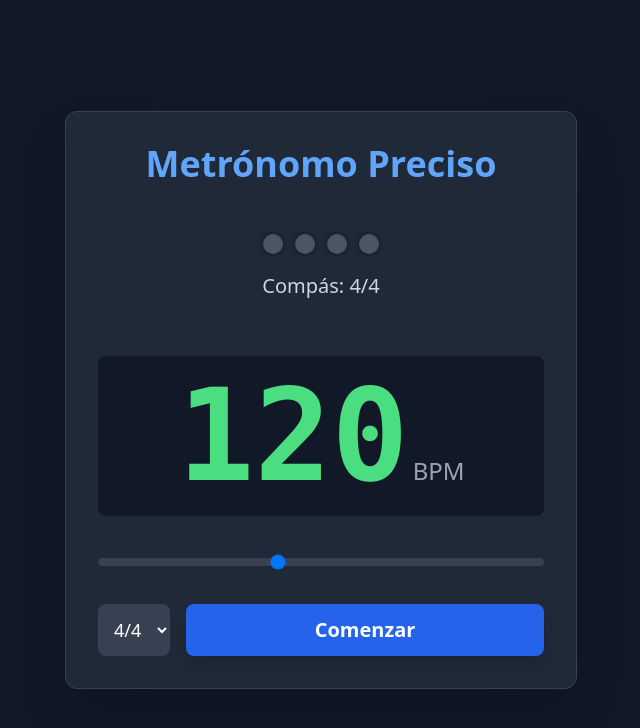
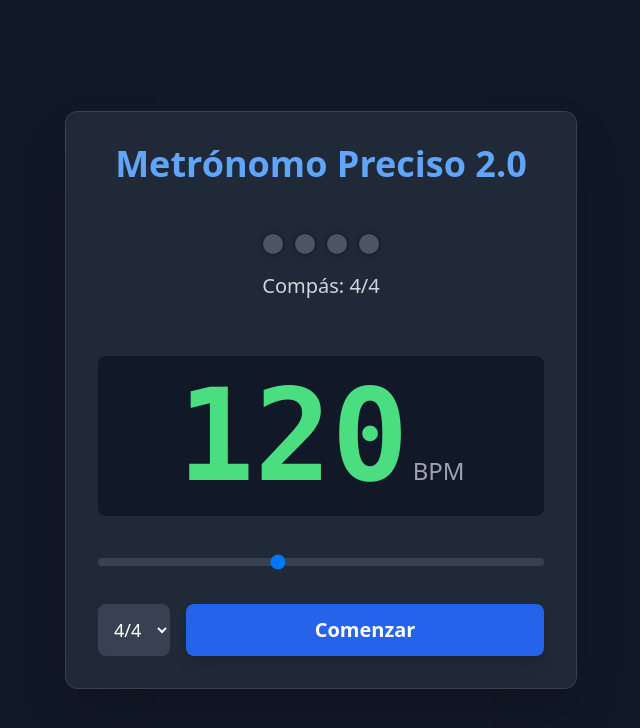
Before and after one commit to dnielibarra/Ibarramusic, a plain HTML site: page metronomopreciso.html in a window 1280 px wide. Shown: the whole page, without its empty margins (319-959 px from the left). Drawn offline with nearby package versions, Linux system fonts and the light colour scheme.

Commit message:
Update title and improve beat dot rendering
Updated the title to 'Metrónomo Preciso 2.0' and ensured proper rendering of beat dots.

```diff
--- a/metronomopreciso.html
+++ b/metronomopreciso.html
@@ -38,7 +38,7 @@
 <body class="bg-gray-900 text-white flex items-center justify-center h-full font-sans p-4">
 
     <div class="w-full max-w-lg text-center bg-gray-800 p-8 rounded-xl shadow-2xl border border-gray-700">
-        <h1 class="text-4xl font-extrabold mb-6 text-blue-400">Metrónomo Preciso</h1>
+        <h1 class="text-4xl font-extrabold mb-6 text-blue-400">Metrónomo Preciso 2.0</h1>
 
         <!-- Puntos Dinámicos de Beats -->
         <div class="mb-10 p-4">
```
